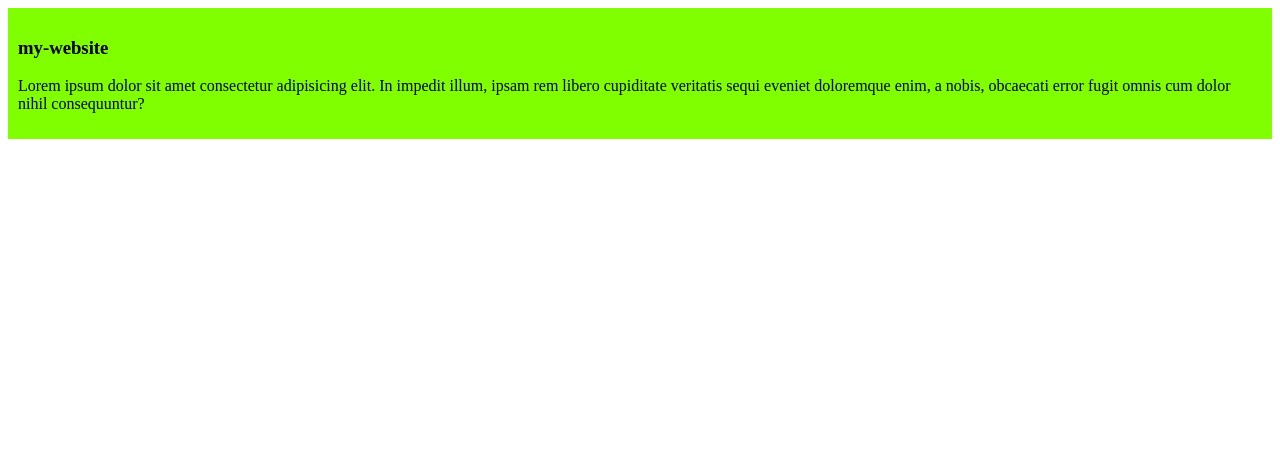
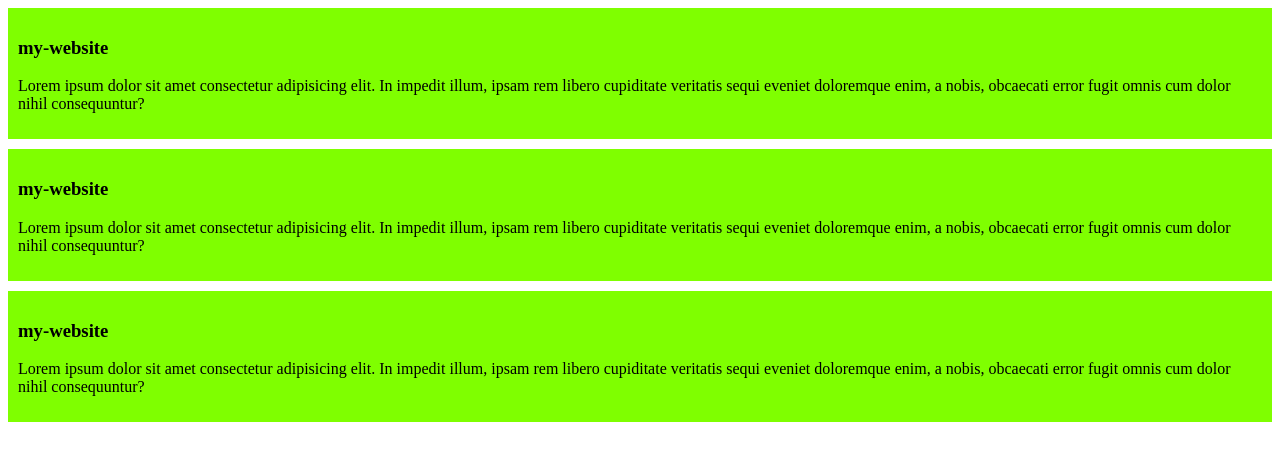
Before and after one commit to monjur-farhan/my-website, a plain HTML site: page index.html in a window 1280 px wide. Drawn offline with Linux system fonts and the light colour scheme.

Commit message:
added the second and third website

```diff
--- a/index.html
+++ b/index.html
@@ -11,5 +11,13 @@
         <h3>my-website</h3>
         <p>Lorem ipsum dolor sit amet consectetur adipisicing elit. In impedit illum, ipsam rem libero cupiditate veritatis sequi eveniet doloremque enim, a nobis, obcaecati error fugit omnis cum dolor nihil consequuntur?</p>
     </div>
+    <div>
+        <h3>my-website</h3>
+        <p>Lorem ipsum dolor sit amet consectetur adipisicing elit. In impedit illum, ipsam rem libero cupiditate veritatis sequi eveniet doloremque enim, a nobis, obcaecati error fugit omnis cum dolor nihil consequuntur?</p>
+    </div>
+    <div>
+        <h3>my-website</h3>
+        <p>Lorem ipsum dolor sit amet consectetur adipisicing elit. In impedit illum, ipsam rem libero cupiditate veritatis sequi eveniet doloremque enim, a nobis, obcaecati error fugit omnis cum dolor nihil consequuntur?</p>
+    </div>
 </body>
 </html>
--- a/styles/blog.css
+++ b/styles/blog.css
@@ -1,4 +1,5 @@
 div{
     background-color: chartreuse;
     padding: 10px;
+    margin-bottom: 10px;
 }
```
